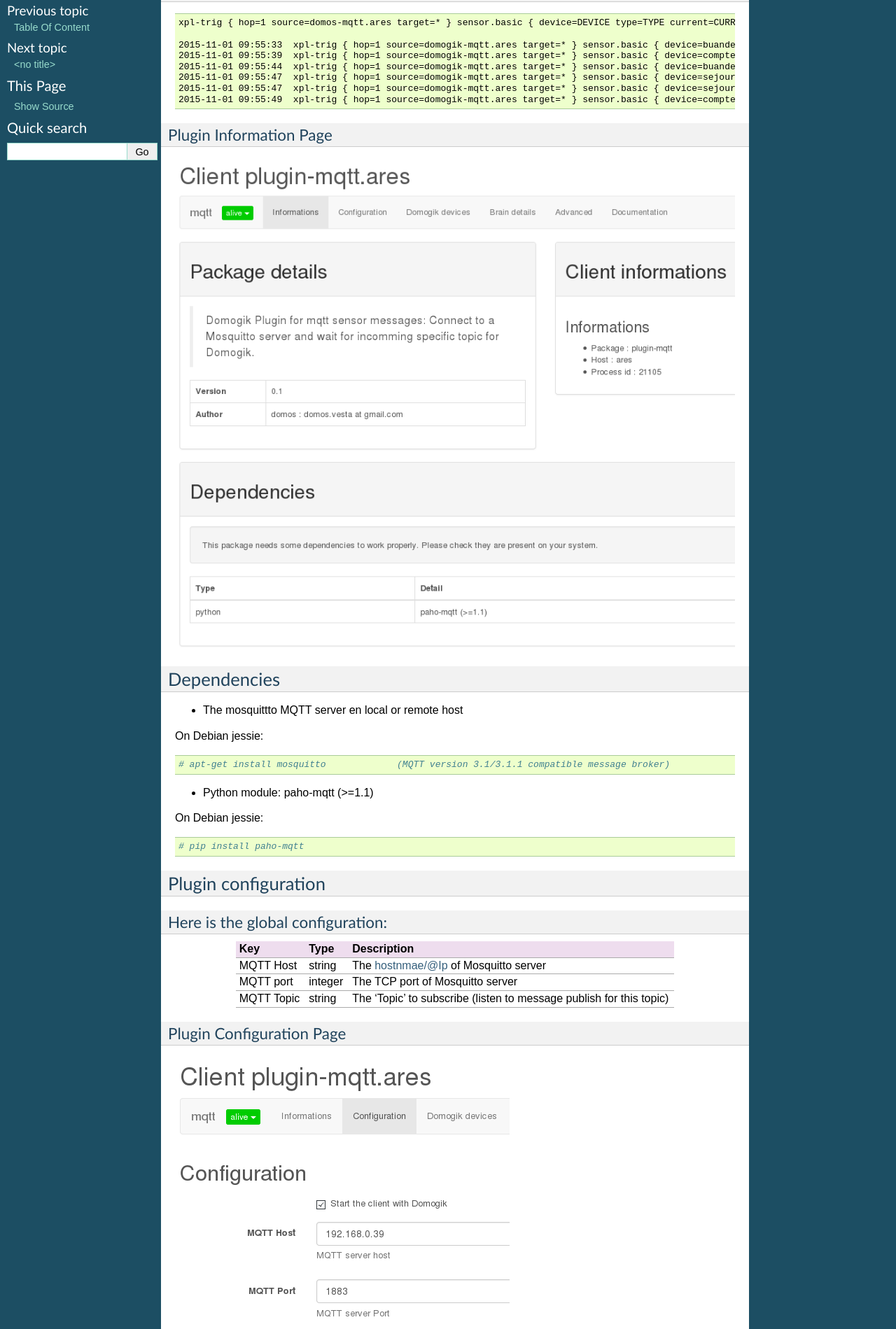
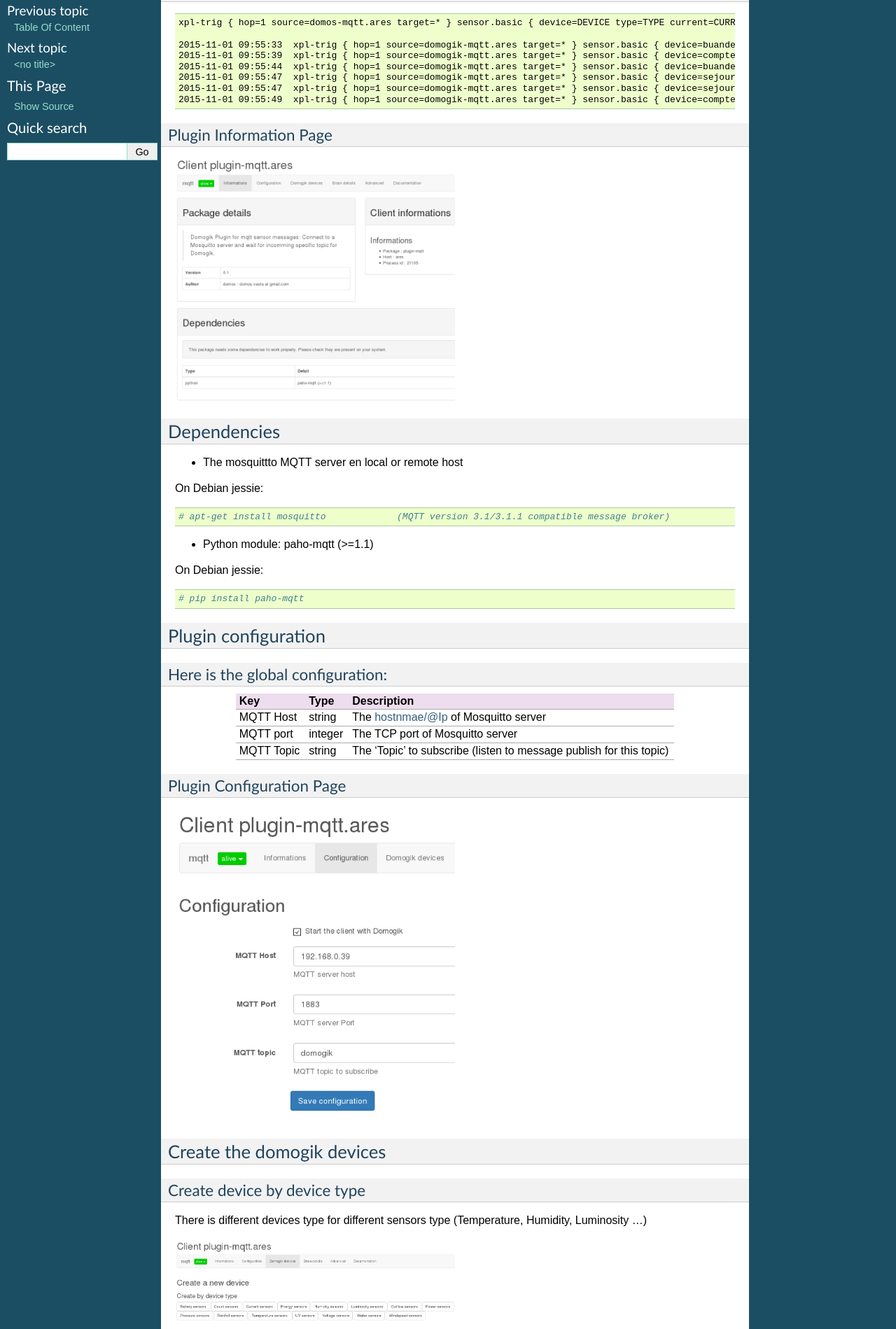
Before and after one commit to vdomos/domogik-plugin-mqtt, a Sphinx documentation site: the page built from docs/mqtt.txt, in a window 1280 px wide. Shown: the part 448-2347 px from the top of the page at 70% size. Built offline with Sphinx 7.4.7, drawn with Linux system fonts in a browser that asks for light colours.

Commit message:
Modif. du 03/11/2015 22.56.20

```diff
--- a/docs/mqtt.txt
+++ b/docs/mqtt.txt
@@ -46,6 +46,7 @@ Plugin Information Page
 
 
 .. image:: Domogik_MQTT_Plugin_1.png
+	:width: 400 px
 
 
 Dependencies
@@ -88,6 +89,7 @@ Plugin Configuration Page
 
 
 .. image:: Domogik_MQTT_Plugin_2.png
+	:width: 400 px
 
 
 
@@ -103,6 +105,7 @@ Create device by device type
 There is different devices type for different sensors type (Temperature, Humidity, Luminosity ...)
 
 .. image:: Domogik_MQTT_Plugin_3a.png
+	:width: 400 px
 
 
 One parameter are needed for a domogik device creation:
@@ -120,6 +123,7 @@ Create new device Page
 ----------------------
 
 .. image:: Domogik_MQTT_Plugin_3b.png
+	:width: 400 px
 
 
 
@@ -128,6 +132,7 @@ Some MQTT device created:
 ------------------------
 
 .. image:: Domogik_MQTT_Plugin_4.png
+	:width: 400 px
 
 
 
```
